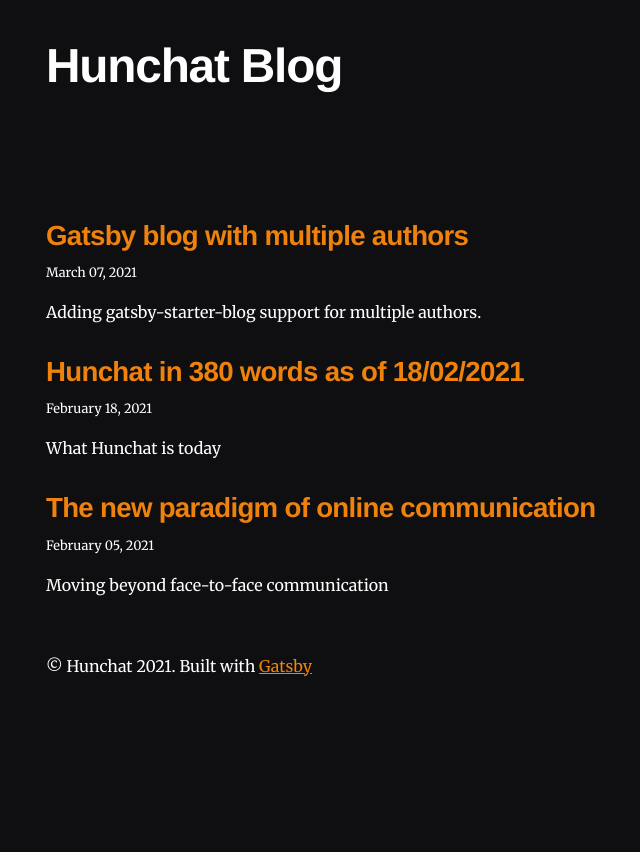
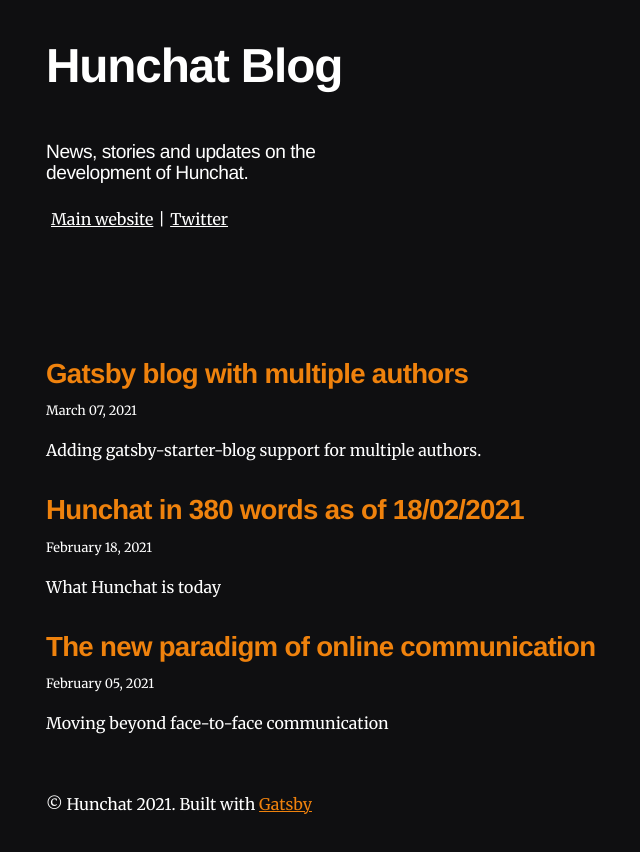
Before and after one commit to hunchat/hunchat-blog, a Gatsby site: page / in a window 1280 px wide. Shown: the whole page, without its empty margins (278-918 px from the left). Before the commit the page ends 800 px from the top, so only its background shows below. Built offline with nearby package versions, Linux system fonts and the light colour scheme; Gatsby itself is replaced by a stand-in of ours.

Commit message:
:lipstick::mag: update index UI and improve page h1

```diff
--- a/gatsby-config.js
+++ b/gatsby-config.js
@@ -1,7 +1,7 @@
 module.exports = {
   siteMetadata: {
     title: `Hunchat Blog`,
-    description: `News, stories and updates on Hunchat.`,
+    description: `News, stories and updates on the development of Hunchat.`,
     siteUrl: `https://blog.hunchat.com/`,
     image: `/images/social_sharing_image.png`,
     twitterUsername: `gethunchat`
--- a/src/components/layout.js
+++ b/src/components/layout.js
@@ -1,16 +1,26 @@
 import * as React from "react"
 import { Link } from "gatsby"
 
-const Layout = ({ location, title, children }) => {
+const Layout = ({ location, title, description, children }) => {
   const rootPath = `${__PATH_PREFIX__}/`
   const isRootPath = location.pathname === rootPath
   let header
 
   if (isRootPath) {
     header = (
-      <h1 className="main-heading">
-        <Link to="/">{title}</Link>
-      </h1>
+      <header className="global-header">
+        <h1 className="main-heading">
+          <Link to="/">{title}</Link>
+        </h1>
+        <h2 className="secondary-heading">
+          {description}
+        </h2>
+        <div className="link-heading">
+          <Link to="https://hunchat.com">Main website</Link>
+          |
+          <Link to="https://twitter.com/gethunchat">Twitter</Link>
+        </div>
+      </header>
     )
   } else {
     header = (
@@ -22,7 +32,7 @@ const Layout = ({ location, title, children }) => {
 
   return (
     <div className="global-wrapper" data-is-root-path={isRootPath}>
-      <header className="global-header">{header}</header>
+      {header}
       <main>{children}</main>
       <footer>
         © Hunchat {new Date().getFullYear()}. Built with
--- a/src/pages/index.js
+++ b/src/pages/index.js
@@ -7,11 +7,12 @@ import SEO from "../components/seo"
 
 const BlogIndex = ({ data, location }) => {
   const siteTitle = data.site.siteMetadata?.title || `Title`
+  const siteDescription = data.site.siteMetadata?.description || `Description`
   const posts = data.allMarkdownRemark.nodes
 
   if (posts.length === 0) {
     return (
-      <Layout location={location} title={siteTitle}>
+      <Layout location={location} title={siteTitle} description={siteDescription}>
         <SEO title="All posts" />
         <Bio />
         <p>
@@ -24,7 +25,7 @@ const BlogIndex = ({ data, location }) => {
   }
 
   return (
-    <Layout location={location} title={siteTitle}>
+    <Layout location={location} title={siteTitle} description={siteDescription}>
       <SEO title="All posts" />
       <Bio />
       <ol style={{ listStyle: `none` }}>
@@ -70,6 +71,7 @@ export const pageQuery = graphql`
     site {
       siteMetadata {
         title
+        description
       }
     }
     allMarkdownRemark(sort: { fields: [frontmatter___date], order: DESC }) {
--- a/src/style.css
+++ b/src/style.css
@@ -262,6 +262,25 @@ a:focus {
   margin: 0;
 }
 
+.secondary-heading {
+  font-size: var(--fontSize-2);
+  font-weight: var(--fontWeight-medium);
+  color: var(--color-heading-white);
+  max-width: 320px;
+}
+
+.link-heading {
+  display: flex;
+  flex-direction: row;
+  align-items: flex-end;
+}
+
+.link-heading a {
+  color: var(--color-heading-white);
+  margin-left: 5px;
+  margin-right: 5px;
+}
+
 .post-list-item {
   margin-bottom: var(--spacing-8);
   margin-top: var(--spacing-8);
```
